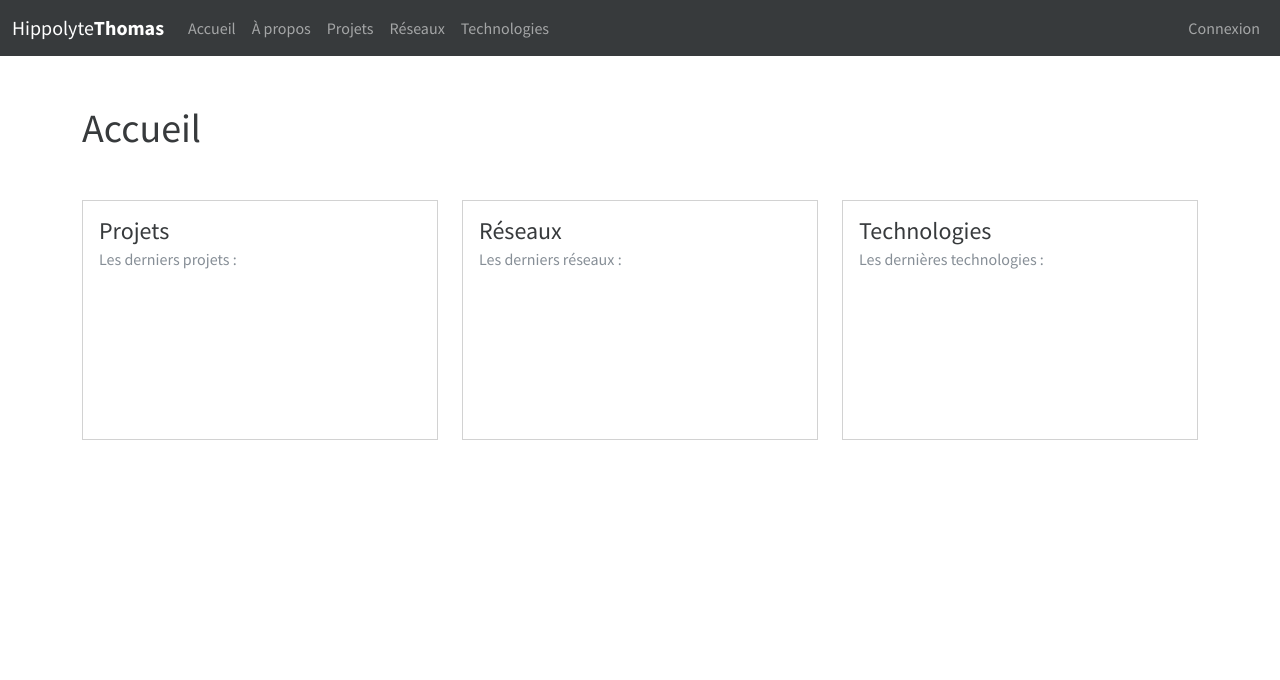
After one commit to hippothomas/hippolyte-thomas-back, a Symfony app: template templates/admin/home/index.html.twig in a window 1280 px wide. The commit adds this page. Shown: the top 680 px of the page. Run offline with Twig, Linux system fonts and the light colour scheme; the template is opened without the code that fills it, so the values that code supplies are empty; some libraries are stand-ins or nearby versions.

Commit message:
Add admin Home page & update tech card design

```diff
--- a/public/css/admin.css
+++ b/public/css/admin.css
@@ -12,6 +12,10 @@ footer.center .footer-center .copy {
     vertical-align: middle;
 }
 
+.card-home {
+    min-height: 240px;
+}
+
 .ss-main .ss-multi-selected {
     padding: .375rem .75rem;
     border: 1px solid var(--bs-gray-400);
--- /dev/null
+++ b/templates/admin/home/index.html.twig
@@ -0,0 +1,59 @@
+{% extends 'admin/base.html.twig' %}
+
+{% block title %}Accueil de l'administration{% endblock %}
+
+{% block body %}
+<div class="container">
+    <h1 class="my-5">Accueil</h1>
+
+    <div class="row">
+        <div class="col-4">
+            <div class="card card-home">
+                <div class="card-body">
+                    <h4 class="card-title">Projets</h4>
+                    <h6 class="card-subtitle mb-2 text-muted">Les derniers projets :</h6>
+                    <p class="card-text">
+                        <ul>
+                            {% for project in projects %}
+                            <li><a href="{{ path('admin_project', {id: project.id}) }}" class="card-link">{{ project.name }}</a></li>
+                            {% endfor %}
+                        </ul>
+                    </p>
+                </div>
+            </div>
+        </div>
+
+        <div class="col-4">
+            <div class="card card-home">
+                <div class="card-body">
+                    <h4 class="card-title">Réseaux</h4>
+                    <h6 class="card-subtitle mb-2 text-muted">Les derniers réseaux :</h6>
+                    <p class="card-text">
+                        <ul>
+                            {% for social in socials %}
+                            <li><a href="{{ path('admin_social_edit', {id: social.id}) }}" class="card-link">{{ social.name }}</a></li>
+                            {% endfor %}
+                        </ul>
+                    </p>
+                </div>
+            </div>
+        </div>
+
+        <div class="col-4">
+            <div class="card card-home">
+                <div class="card-body">
+                    <h4 class="card-title">Technologies</h4>
+                    <h6 class="card-subtitle mb-2 text-muted">Les dernières technologies :</h6>
+                    <p class="card-text">
+                        <ul>
+                            {% for technology in technologies %}
+                            <li><a href="{{ path('admin_technology_edit', {id: technology.id}) }}" class="card-link">{{ technology.name }}</a></li>
+                            {% endfor %}
+                        </ul>
+                    </p>
+                </div>
+            </div>
+        </div>
+    </div>
+</div>
+{% endblock %}
--- a/templates/admin/partials/header.html.twig
+++ b/templates/admin/partials/header.html.twig
@@ -1,13 +1,13 @@
 <nav class="navbar navbar-expand-lg navbar-dark bg-dark">
 	<div class="container-fluid">
-		<a class="navbar-brand" href="#">Hippolyte<strong>Thomas</strong></a>
+		<a class="navbar-brand" href="{{ path('admin_home') }}">Hippolyte<strong>Thomas</strong></a>
 		<button class="navbar-toggler" type="button" data-bs-toggle="collapse" data-bs-target="#navbarColor02" aria-controls="navbarColor02" aria-expanded="false" aria-label="Toggle navigation">
 			<span class="navbar-toggler-icon"></span>
 		</button>
 		<div class="collapse navbar-collapse" id="navbarColor02">
 			<ul class="navbar-nav me-auto">
 				<li class="nav-item">
-					<a class="nav-link" href="#">Accueil</a>
+					<a class="nav-link" href="{{ path('admin_home') }}">Accueil</a>
 				</li>
 				<li class="nav-item">
 					<a class="nav-link" href="{{ path('admin_about_me') }}">À propos</a>
--- a/templates/admin/technology/edit.html.twig
+++ b/templates/admin/technology/edit.html.twig
@@ -24,9 +24,9 @@
         {% for project in technology.projects %}
         <div class="col-4">
             <div class="card mb-3">
-                <h4 class="card-header">{{project.name}} ({{project.id}})</h4>
-                <div class="card-body" style="height: 95px">
-                    <h5 class="card-title">{{project.introduction}}</h5>
+                <div class="card-body" style="min-height: 115px">
+                    <h4 class="card-title">{{project.name}} ({{project.id}})</h4>
+                    <h6 class="card-subtitle mb-2 text-muted">{{project.introduction}}</h5>
                 </div>
                 <img src="{{project.pictures.first.url}}" alt="{{project.pictures.first.caption}}" class="d-block user-select-none" width="100%" height="200" style="object-fit: cover;" />
             </div>
```
Also changed, not shown: src/Controller/AdminHomeController.php (added, +23 -0 lines).
